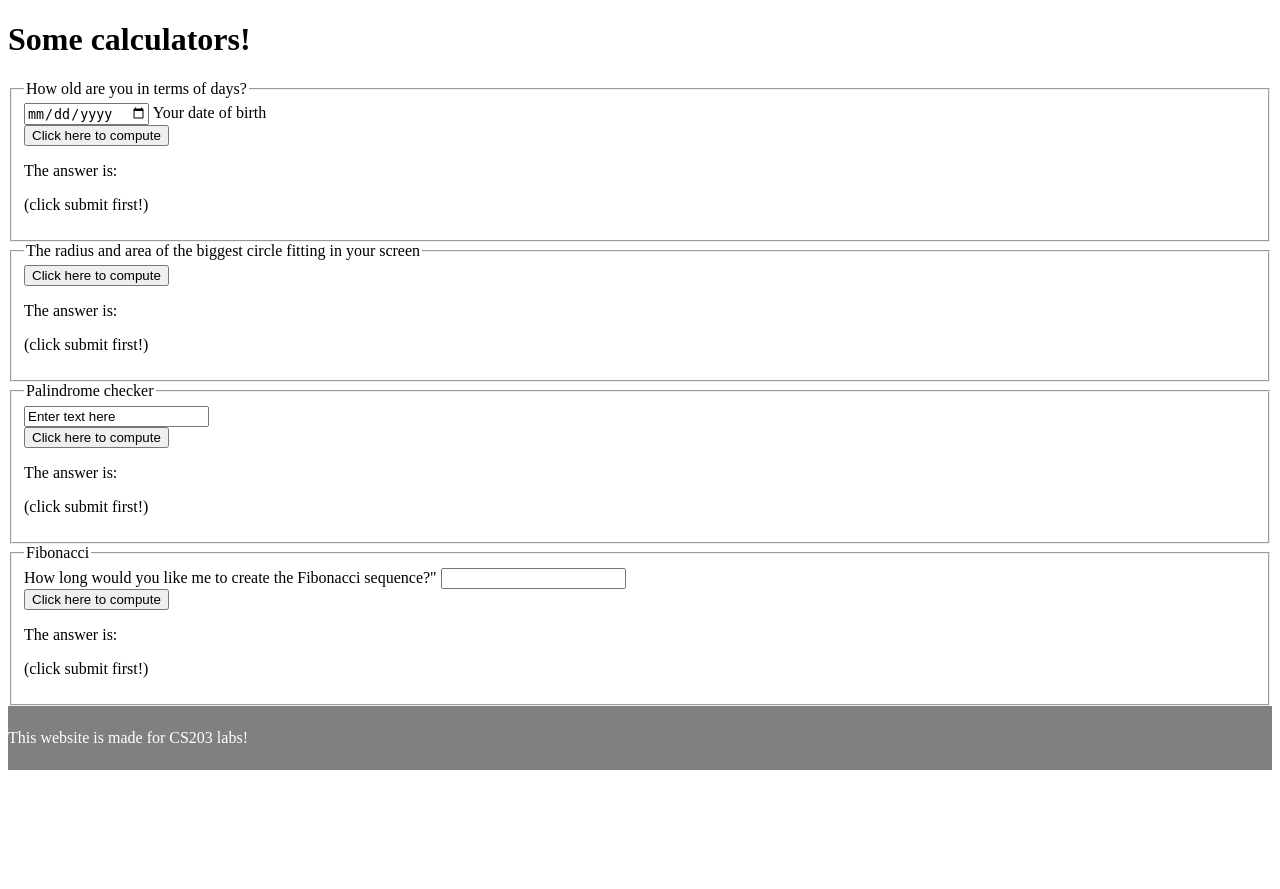
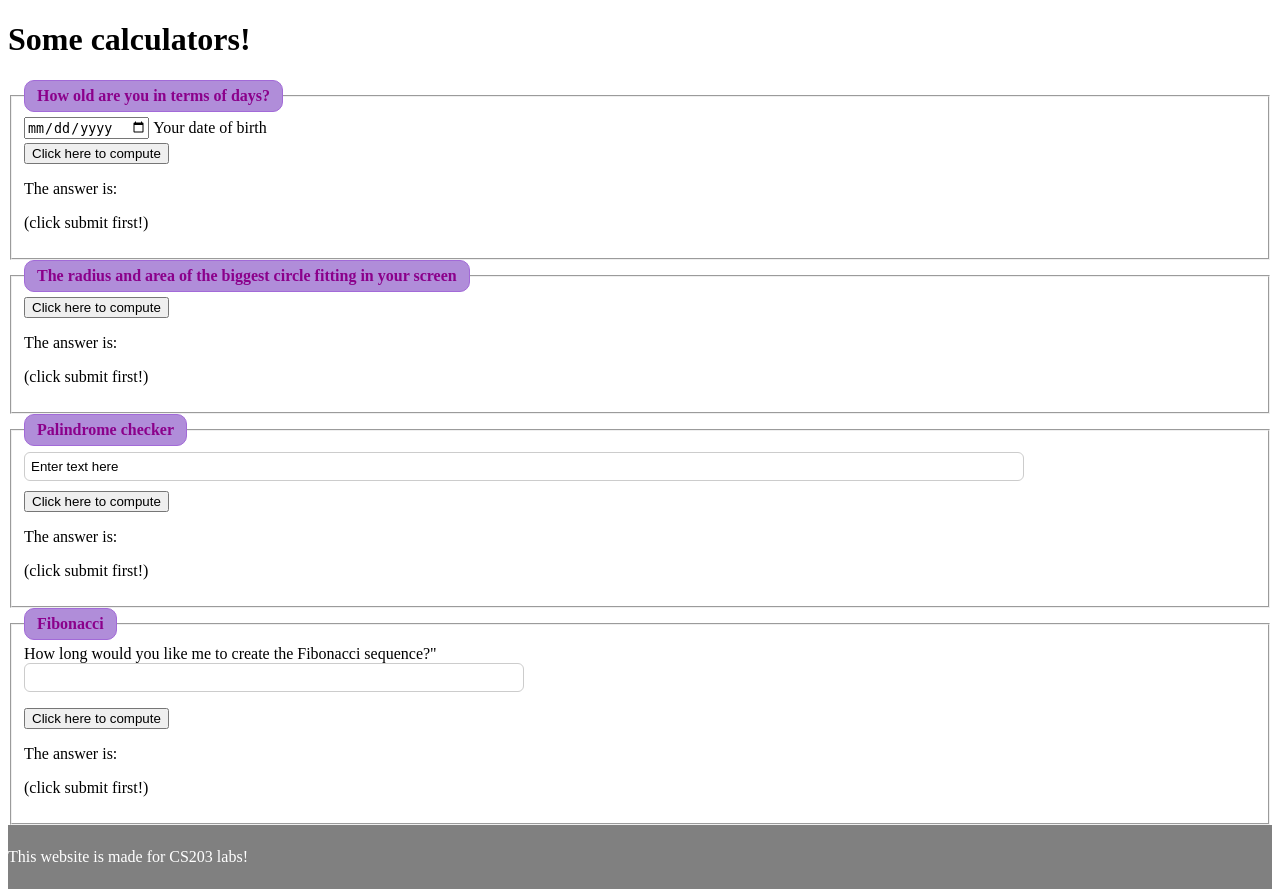
Before and after one commit to ThomasJones28/ThomasJones28.github.io, a PHP site: page /calculators.html in a window 1280 px wide. Shown: the part 46-935 px from the top of the page. Before the commit the page ends 816 px from the top, so only its background shows below. Run offline with PHP 8.4, Linux system fonts and the light colour scheme.

Commit message:
Lab6 Part 2 styling

```diff
--- a/my_style.css
+++ b/my_style.css
@@ -70,3 +70,44 @@ nav a.current {
 ::-webkit-scrollbar-thumb:hover {
   background: purple;
 }
+form {
+  width: 50%;
+  margin: 40px auto;
+  background-color: #d4f8d4;
+  border: 2px solid #b08dd9;
+  border-radius: 15px;
+  padding: 25px;
+  color: #6a0dad;
+  font-family: Arial, sans-serif;
+}
+legend {
+  background-color: #b08dd9;
+  color: darkmagenta;
+  font-weight: bold;
+  padding: 6px 12px;
+  border-radius: 10px;
+  border: 1px solid #a26ad8;
+}
+label {
+  display: inline-block;
+  margin-bottom: 6px;
+}
+input[type="text"],
+input[type="email"],
+input[type="number"] {
+  width: 80%;
+  padding: 6px;
+  margin-bottom: 10px;
+  border: 1px solid #ccc;
+  border-radius: 6px;
+}
+input[type="submit"] {
+  background-color: #b08dd9;
+  color: darkmagenta;
+  font-size: 1.1em;
+  padding: 10px 20px;
+  border: none;
+  border-radius: 10px;
+  cursor: pointer;
+  transition: 0.3s ease;
+}
```
